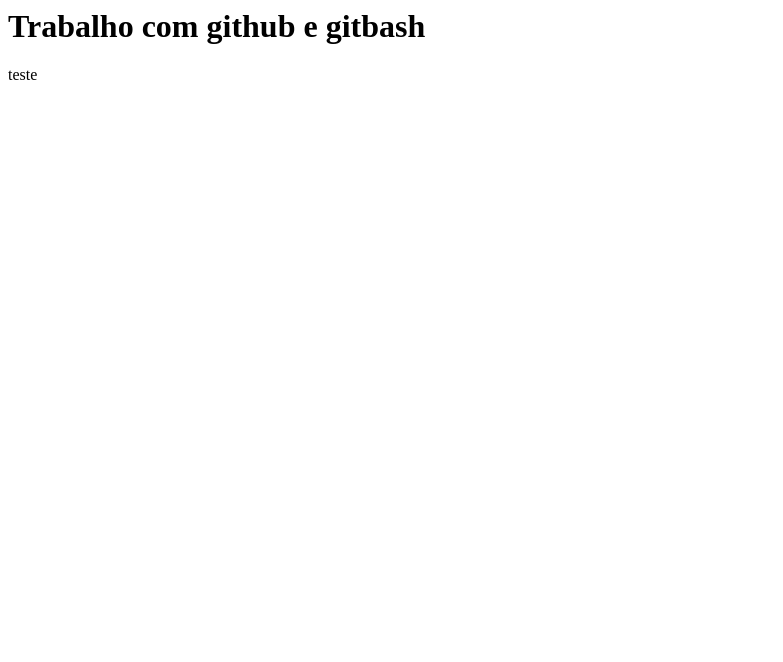
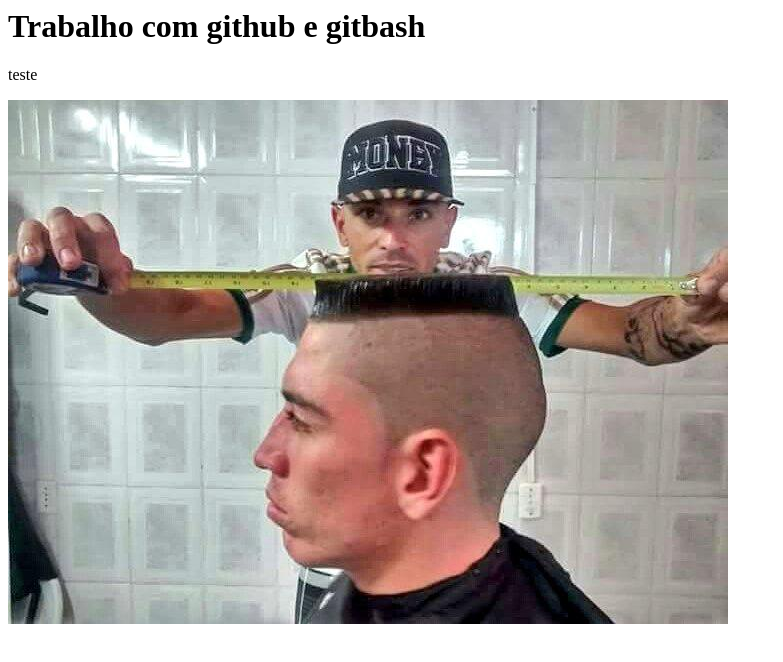
Before and after one commit to jxaovito/atividade-2021-05-06, a plain HTML site: page index.html in a window 1280 px wide. Shown: the whole page, without its empty margins (0-783 px from the left). Drawn offline with Linux system fonts and the light colour scheme.

Commit message:
imagem adicionada na pagina

```diff
--- a/index.html
+++ b/index.html
@@ -5,5 +5,6 @@
 <body>
     <h1>Trabalho com github e gitbash</h1>
     <p>teste</p>
+    <img src="cabelin.jpg" alt="">
 </body>
 </html>
```
Also changed, not shown: cabelin.jpg (added).
